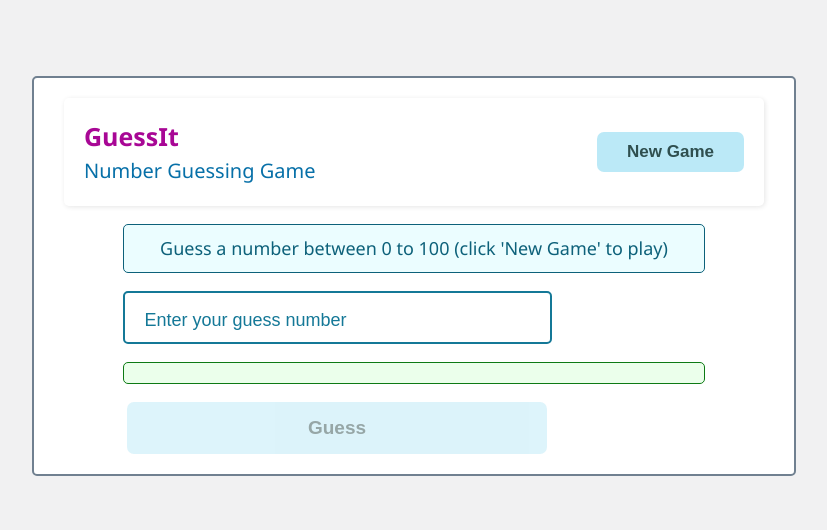
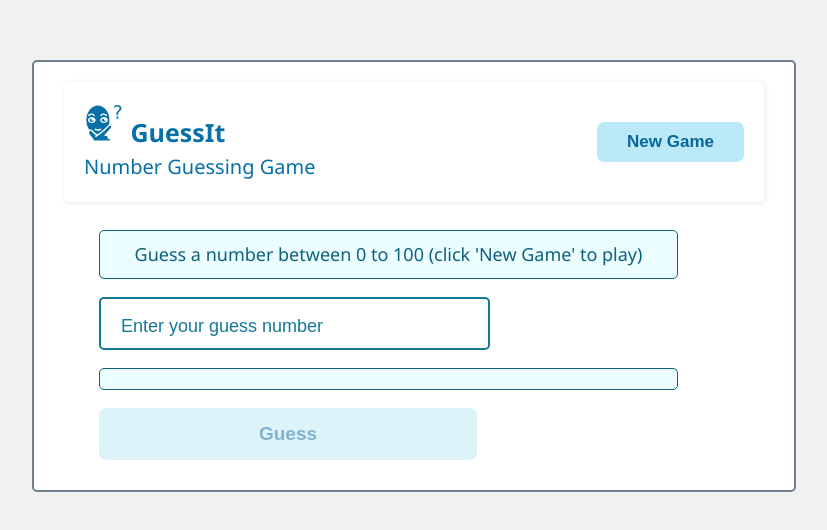
Before and after one commit to WaithakaGuru/GuessIt, a React (Vite) app: page / in a window 1280 px wide. Shown: the part 132-662 px from the top of the page, without its empty margins (234-1061 px from the left). Built offline with nearby package versions, Linux system fonts and the light colour scheme.

Commit message:
Customize, add logo, add custom colors and align items on left

```diff
--- a/src/components/game.tsx
+++ b/src/components/game.tsx
@@ -1,5 +1,6 @@
 import { useReducer } from "react";
 import { guessReducer, initalState } from "../guessReducer";
+import { GiThink } from "react-icons/gi";
 
 type GuessState = {
   trials: number;
@@ -41,7 +42,7 @@ export default function GuessGameUI() {
     <>
       <header>
         <p className="game-header">
-          <span className="logo">GuessIt</span> Number Guessing Game
+          <span className="logo"> {<GiThink className="logo-icon"/>}  GuessIt</span> Number Guessing Game
         </p>
         <button
           className="new-game"
@@ -65,6 +66,7 @@ export default function GuessGameUI() {
         )}
         <input
           type="number"
+          required
           className="guess-input"
           value={currentGuessState.userGuess}
           placeholder="Enter your guess number"
@@ -74,6 +76,7 @@ export default function GuessGameUI() {
           {currentGuessState.gameStatus}
         </p>
         <button
+          type="submit"
           className="guess-btn"
           disabled={!currentGuessState.playGameOn}
           onClick={() => handleUserGuess(currentGuessState)}
--- a/src/guess.css
+++ b/src/guess.css
@@ -67,7 +67,11 @@ header p.game-header{
 header .logo {
   font-size: 2.5rem;
   font-weight: 700;
-  color: #a80795;
+  /* color: #075aa8; */
+}
+
+header .logo-icon{
+  font-size: 4rem;
 }
 
 button.new-game {
@@ -82,7 +86,7 @@ button {
   border: none;
   border-radius: 0.7rem;
   background-color: rgb(187, 233, 247);
-  color: darkslategray;
+  color: #07689c;
   font-weight: 600;
   cursor: pointer;
   transition:
@@ -107,35 +111,37 @@ button.guess-btn {
   font-size: 1.9rem;
   padding: 1.5rem 4rem;
   width: 60%;
-  margin-left: -22%;
 }
 
 .game-container {
-  width: 100%;
+  min-width: 90%;
+  max-width: 100%;
   display: flex;
   flex-direction: column;
-  align-items: center;
+  align-items: left;
+  margin: 1rem auto;
 }
 
 .game-container > p {
-  width: 80%;
+  min-width: 90%;
+  max-width: max-content;
 }
 
 .game-container > p {
   font-size: 1.8rem;
   color: rgb(13, 97, 122);
   border: 0.1rem solid rgb(13, 97, 122);
-  padding: 1rem;
+  padding: 1rem .5rem;
   font-weight: 500;
   background-color: rgb(235, 253, 255);
   text-align: center;
 }
 
-.game-container > p.trials {
+/* .game-container > p.trials {
   background-color: rgb(235, 255, 235);
   color: rgb(13, 122, 40);
   border: 0.1rem solid rgb(13, 122, 20);
-}
+} */
 .game-container > p.no-trials {
   background-color: rgb(255, 235, 235);
   color: rgb(122, 13, 13);
@@ -150,7 +156,6 @@ button.guess-btn {
   border-radius: 0.5rem;
   border: 2px solid rgb(20, 120, 151);
   color: rgb(5, 121, 164);
-  margin-left: -22%;
 }
 
 .game-container input.guess-input::placeholder {
--- a/src/guessReducer.tsx
+++ b/src/guessReducer.tsx
@@ -40,7 +40,7 @@ export function guessReducer(
       return { ...previousGuessState, userGuess: action.payload };
 
     case "CHECK_GUESS":
-      if (previousGuessState.trials > 1) {
+      if (previousGuessState.trials >= 1) {
         if (action.payload === previousGuessState.secretNumber)
           return {
             ...previousGuessState,
```
